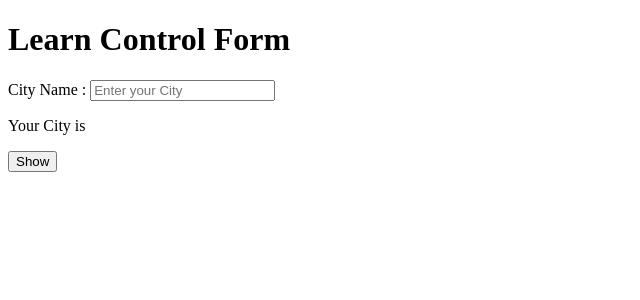
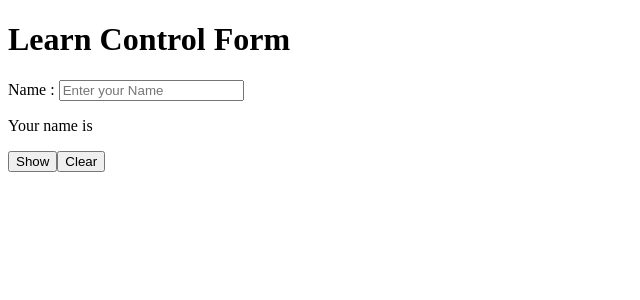
Before and after one commit to prafulM23/react-learning-journey, a React (Vite) app: page / in a window 1280 px wide. Shown: the top 300 px of the page, without its empty margins (0-640 px from the left). Built offline with nearby package versions, Linux system fonts and the light colour scheme.

Commit message:
practice form submission

```diff
--- a/src/components/formHandle/learn_control.jsx
+++ b/src/components/formHandle/learn_control.jsx
@@ -1,16 +1,26 @@
 import { useState } from "react"
 
 const LearnControlForm = () => {
-    const [city, setCity] = useState("")
+    const [name, setName] = useState("")
     const [value, setValue] = useState("")
+
+    const handleSubmit = (e) => {
+        e.preventDefault();
+        setValue(name)
+
+    }
     return (
 
         <>
             <h1>Learn Control Form </h1>
-            <label>City Name : </label>
-            <input type="text" placeholder="Enter your City" value={city} onChange={(e) => setCity(e.target.value)} />
-            <p>Your City is {value}</p>
-            <button onClick={() => setValue(city)}>Show</button>
+            <form onSubmit={handleSubmit}>
+                <label>Name : </label>
+                <input type="text" placeholder="Enter your Name" value={name} onChange={(e) => setName(e.target.value)} />
+                <p>Your name is {value}</p>
+                <button type="submit">Show</button>
+                <button type="button" onClick={() => { setName(""); setValue("") }}>Clear</button>
+            </form>
+
         </>
     )
 }
```
